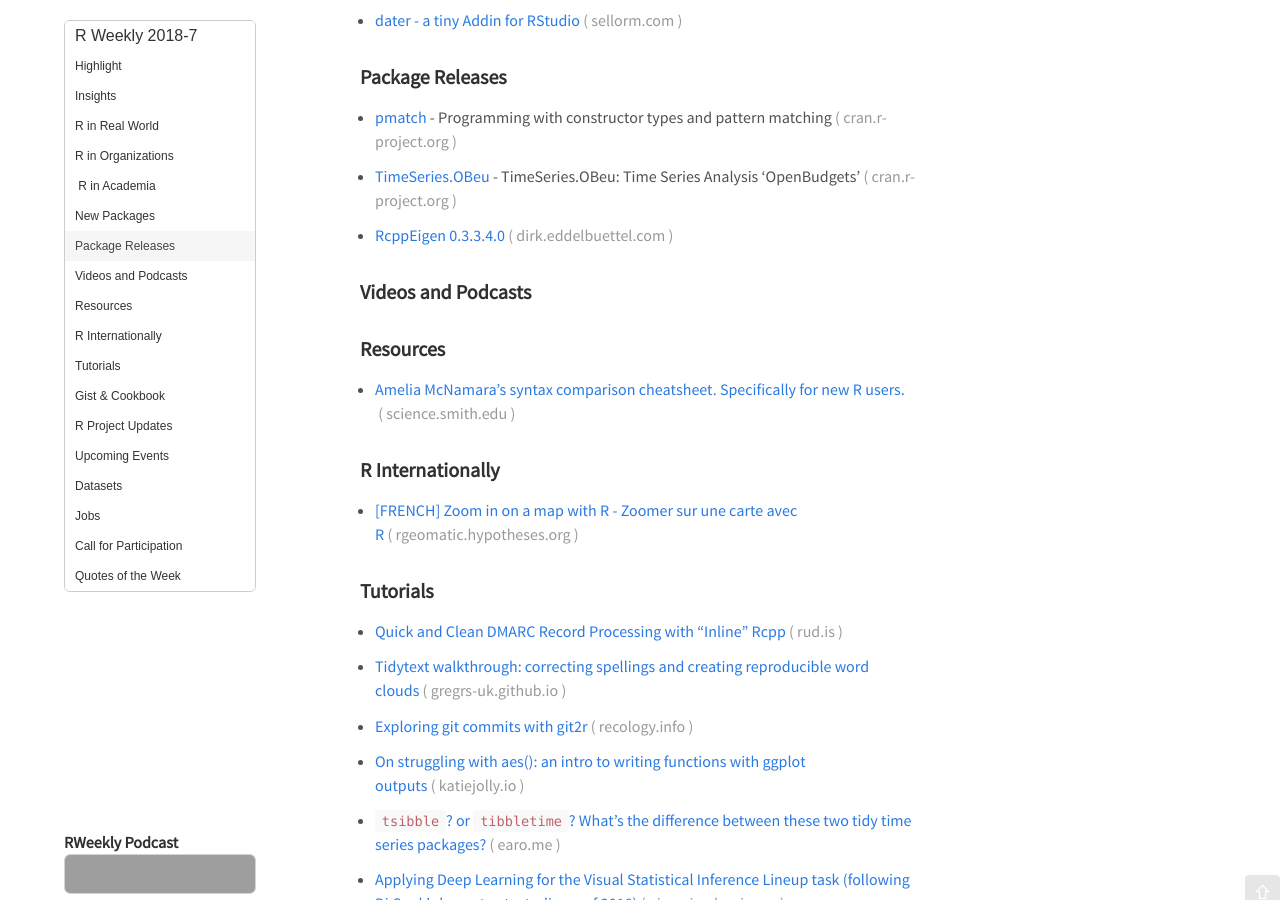
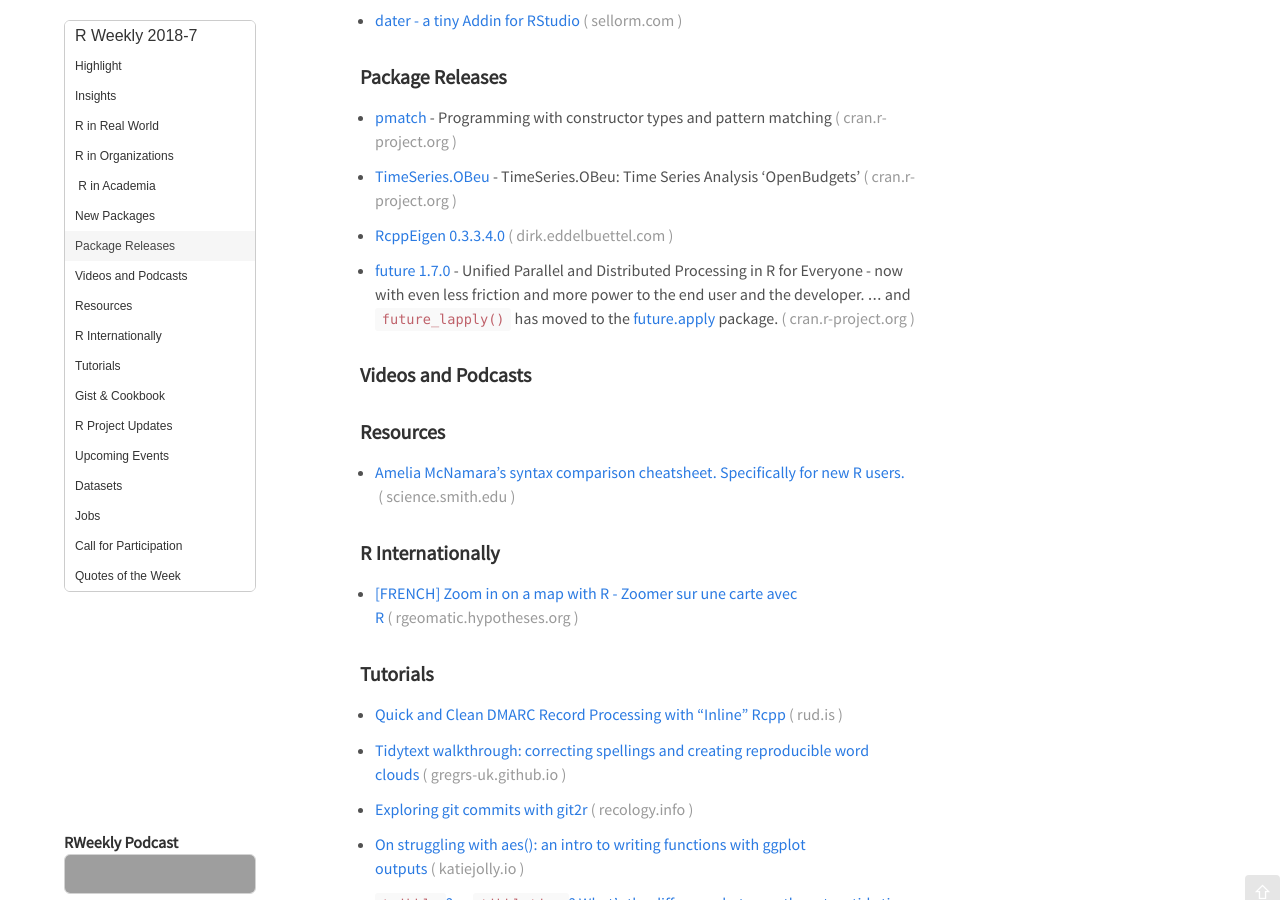
Before and after one commit to rweekly/rweekly.org, a Jekyll site: the page built from draft.md, in a window 1280 px wide and 900 px high, scrolled down 1888 px. Built offline with Jekyll 4.4.1, drawn with Linux system fonts in a browser that asks for light colours; emoji names are drawn with the system emoji font; comment, search, counter and statistics services are not loaded; grey boxes are pictures that could not be loaded.

Commit message:
future 1.7.0 on CRAN

```diff
--- a/draft.md
+++ b/draft.md
@@ -83,6 +83,8 @@
 + [TimeSeries.OBeu](https://cran.r-project.org/web/packages/TimeSeries.OBeu/index.html) - TimeSeries.OBeu: Time Series Analysis 'OpenBudgets'
 
 + [RcppEigen 0.3.3.4.0](http://dirk.eddelbuettel.com/blog/2018/02/07#rcppeigen_0.3.3.4.0)
+
++ [future 1.7.0](https://cran.r-project.org/package=future) - Unified Parallel and Distributed Processing in R for Everyone - now with even less friction and more power to the end user and the developer.  ... and `future_lapply()` has moved to the [future.apply](https://cran.r-project.org/package=future.apply) package.
 
 
 ###  Videos and Podcasts
```
